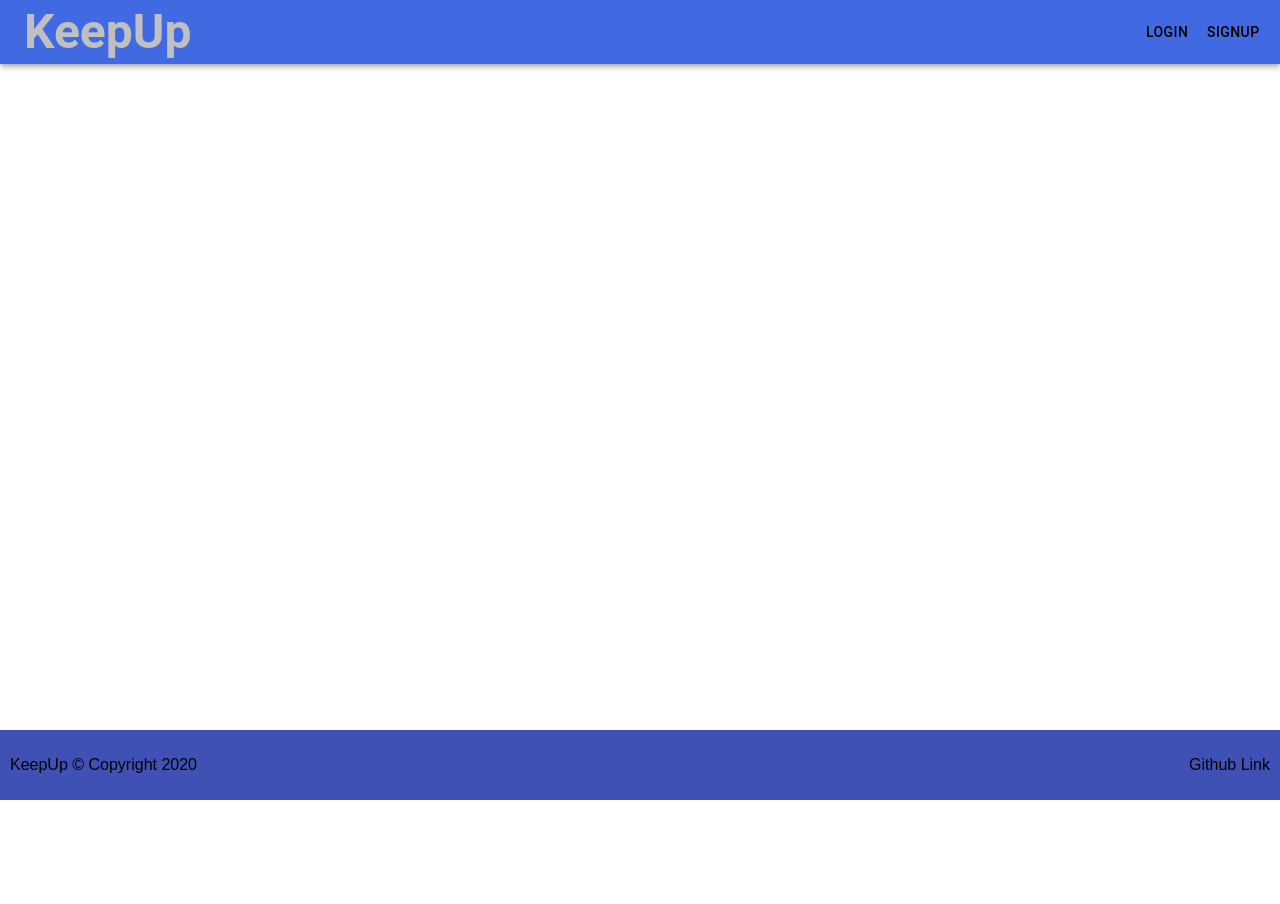
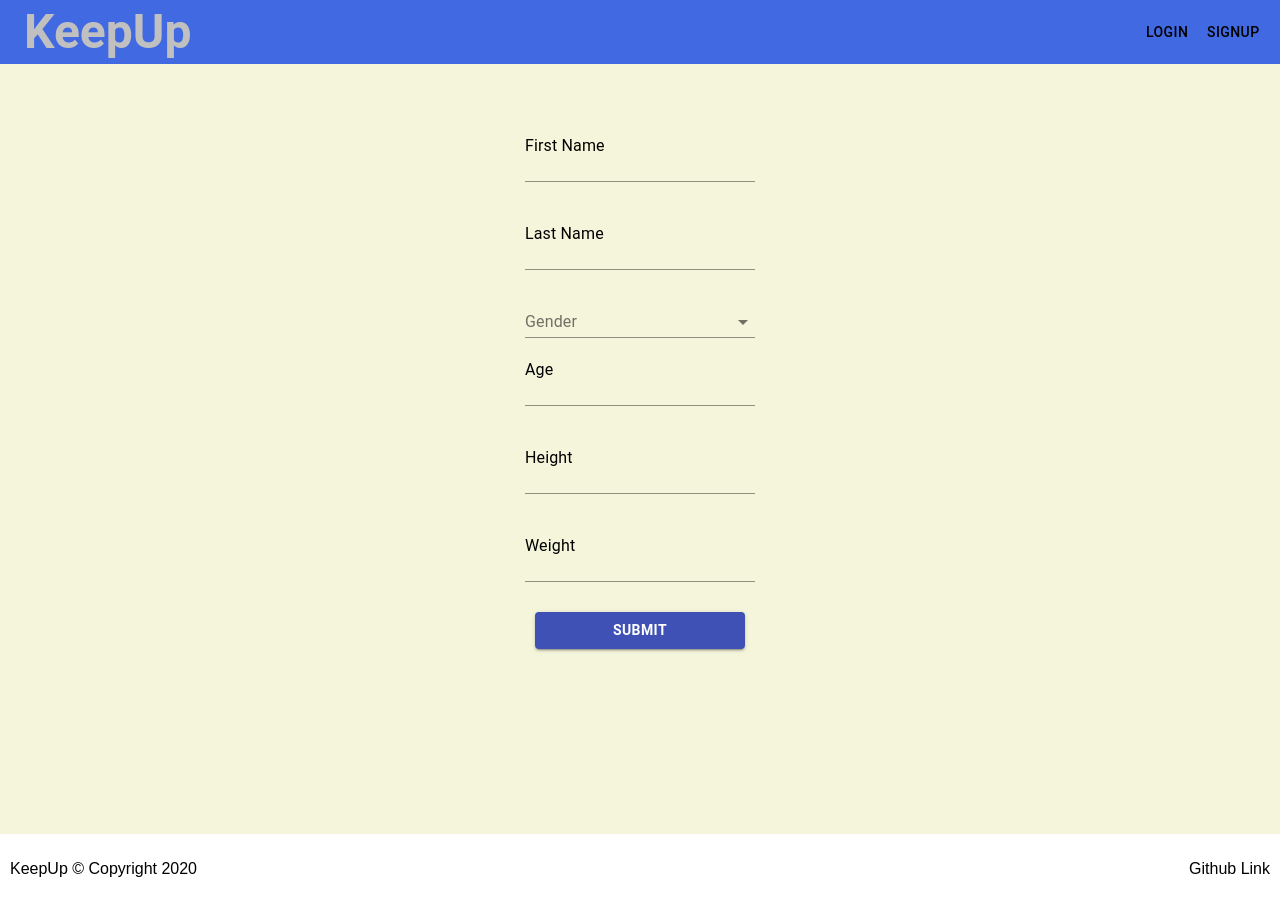
Before and after one commit to FoodieFSA/keepup, a React (Create React App) app: page /user-profile-setup in a window 1280 px wide. Before the commit the page ends 800 px from the top, so only its background shows below. Built offline with nearby package versions, Linux system fonts and the light colour scheme.

Commit message:
continuing to work on profile setup

```diff
--- a/src/Styles/App.css
+++ b/src/Styles/App.css
@@ -57,7 +57,7 @@ body {
   align-items: center;
   justify-content: space-between;
   padding: 10px;
-  background-color: #3f51b5;
+  /* background-color: #3f51b5; */
 }
 
 /* Form */
@@ -84,3 +84,28 @@ body {
   font-weight: bold;
   margin: 30px;
 }
+
+/* user profile page */
+
+#user-profile-page {
+  min-height: 85vh;
+  padding: 20px;
+  /* background-image: url('http://www.maurilioamorim.com/wp-content/uploads/2011/05/fitness.jpg');
+  background-position: center;
+  background-repeat: no-repeat;
+  background-size: cover; */
+}
+
+/* #user-profile-page::before {
+  position: absolute;
+  text-align: none;
+  content: '';
+  z-index: -1;
+  height: 50vh;
+  background-image: url('http://www.maurilioamorim.com/wp-content/uploads/2011/05/fitness.jpg');
+  background-repeat: no-repeat;
+} */
+
+.user-profile-info {
+  margin: 20px;
+}
--- a/src/pages/SignUp.js
+++ b/src/pages/SignUp.js
@@ -2,7 +2,9 @@ import * as Yup from 'yup'
 import BaseForm from '../Components/BaseForm'
 import AppTextField from '../Components/AppTextField'
 
-export default () => {
+import { withRouter } from 'react-router-dom'
+
+const SignUp = ({ history }) => {
   const ValidationSchema = Yup.object({
     firstName: Yup.string()
       .max(15, 'Must be 15 characters or less')
@@ -25,11 +27,14 @@ export default () => {
   // TODO after user submit the form, run this function
   const finalCommand = () => {
     console.log('hello')
+
+    // redirect to setup page
+    history.push('/user-profile-setup')
   }
 
   return (
-    <div className='form-page'>
-      <div className='form-title'>Create an account</div>
+    <div className="form-page">
+      <div className="form-title">Create an account</div>
       <BaseForm
         initialValues={{ firstName: '', lastName: '', email: '', password: '' }}
         validationSchema={ValidationSchema}
@@ -44,33 +49,33 @@ export default () => {
           }
         }
         finalCommand={finalCommand}
-        buttonText='Sign Up'
+        buttonText="Sign Up"
       >
         {(formProps) => (
           <>
             <AppTextField
               {...formProps}
-              label='First Name'
-              type='text'
-              name='firstName'
+              label="First Name"
+              type="text"
+              name="firstName"
             />
             <AppTextField
               {...formProps}
-              label='Last Name'
-              type='text'
-              name='lastName'
+              label="Last Name"
+              type="text"
+              name="lastName"
             />
             <AppTextField
               {...formProps}
-              label='Email'
-              type='email'
-              name='email'
+              label="Email"
+              type="email"
+              name="email"
             />
             <AppTextField
               {...formProps}
-              label='Password'
-              type='password'
-              name='password'
+              label="Password"
+              type="password"
+              name="password"
             />
           </>
         )}
@@ -78,3 +83,5 @@ export default () => {
     </div>
   )
 }
+
+export default withRouter(SignUp)
--- a/src/pages/UserProfile.js
+++ b/src/pages/UserProfile.js
@@ -1,98 +1,44 @@
-import * as Yup from 'yup'
-import BaseForm from '../Components/BaseForm'
-import AppTextField from '../Components/AppTextField'
+// import {useState} from 'react'
 
 function UserProfile () {
-  /*
-  firstname
-  lastname
-  gender
-  age
-  height
-  weight
+  // let [myProfile, setMyProfile] = useState({})
+  // let [firstName, setFirstName] = useState('')
+  // let [lastName, setLastName] = useState('')
+  // let [age, setAge] = useState(0)
+  // let [height, setHeight] = useState('')
+  // let [weight, setWeight] = useState('')
 
-  */
-  const ValidationSchema = Yup.object({
-    firstName: Yup.string()
-      .max(15, 'Must be 15 characters or less')
-      .required()
-      .label('First Name'),
-    lastName: Yup.string()
-      .max(20, 'Must be 20 characters or less')
-      .required()
-      .label('Last Name'),
-    gender: Yup.mixed()
-      .oneOf(['Male', 'Female', 'Prefer not to say'])
-      .required()
-      .label('Gender'),
-    age: Yup.number().required().label('Age'),
-    height: Yup.number().required().label('Height'),
-    weight: Yup.number().required().label('Weight')
-  })
+  // TODO: back-end call to retrieve user data from the db (axios?)
 
-  // TODO after user submit the form, run this function
-  const finalCommand = () => {
-    console.log('hello')
-  }
-
-  // TODO: decide if we should have password, address, exp level field
   return (
-    <div id="user-profile-page" className="form-page">
-      <BaseForm
-        initialValues={{
-          firstName: '',
-          lastName: '',
-          gender: '',
-          age: '',
-          height: '',
-          weight: ''
-        }}
-        validationSchema={ValidationSchema}
-        fastValidation
-        externalApi={
-          {
-            // TODO: add the API call for submitting log-in credentials
-          }
-        }
-        finalCommand={finalCommand}
-        buttonText="Submit"
-      >
-        {(formProps) => (
-          <>
-            <AppTextField
-              {...formProps}
-              label="First Name"
-              type="text"
-              name="firstName"
-            />
-            <AppTextField
-              {...formProps}
-              label="Last Name"
-              type="text"
-              name="lastName"
-            />
-            <AppTextField
-              {...formProps}
-              label="Gender"
-              type="gender"
-              name="gender"
-            />
-            <AppTextField {...formProps} label="Age" type="age" name="age" />
-            <AppTextField
-              {...formProps}
-              label="Height"
-              type="height"
-              name="height"
-            />
-            <AppTextField
-              {...formProps}
-              label="Weight"
-              type="weight"
-              name="weight"
-            />
-          </>
-        )}
-      </BaseForm>
+    <div id="user-profile-page">
+      <div>
+        <h1> My Profile Page </h1>
+      </div>
+      <div>
+        <img
+          src="https://www.edmundsgovtech.com/wp-content/uploads/2020/01/default-picture_0_0.png"
+          style={{ height: '200px', width: '200px' }}
+        />
+      </div>
+      <div className="user-profile-info">
+        <div>First Name</div>
+      </div>
+      <div className="user-profile-info">
+        <div>Last Name</div>
+      </div>
+      <div className="user-profile-info">
+        <div>Email</div>
+      </div>
+      <div className="user-profile-info">
+        <div>Age / DOB</div>
+      </div>
+      <div className="user-profile-info">
+        <div>Height</div>
+      </div>
+      <div className="user-profile-info">
+        <div>Weight</div>
+      </div>
     </div>
   )
 }
--- /dev/null
+++ b/src/pages/UserProfileForm.js
@@ -0,0 +1,119 @@
+import * as Yup from 'yup'
+import BaseForm from '../Components/BaseForm'
+import AppTextField from '../Components/AppTextField'
+import { FormControl, Select, InputLabel } from '@material-ui/core'
+
+function UserProfileForm () {
+  /*
+  firstname
+  lastname
+  gender
+  age
+  height
+  weight
+  */
+  const ValidationSchema = Yup.object({
+    firstName: Yup.string()
+      .max(15, 'Must be 15 characters or less')
+      .required()
+      .label('First Name'),
+    lastName: Yup.string()
+      .max(20, 'Must be 20 characters or less')
+      .required()
+      .label('Last Name'),
+    gender: Yup.mixed()
+      .oneOf(['Male', 'Female', 'Prefer not to say'])
+      .required()
+      .label('Gender'),
+    age: Yup.number().required().label('Age'),
+    height: Yup.number().required().label('Height'),
+    weight: Yup.number().required().label('Weight')
+  })
+
+  // TODO after user submit the form, run this function
+  const finalCommand = () => {
+    console.log('hello')
+  }
+
+  // TODO: decide if we should have password, address, exp level field
+  return (
+    <div id="user-profile-form" className="form-page">
+      <BaseForm
+        initialValues={{
+          firstName: '',
+          lastName: '',
+          gender: '',
+          age: '',
+          height: '',
+          weight: ''
+        }}
+        validationSchema={ValidationSchema}
+        fastValidation
+        externalApi={
+          {
+            // TODO: add the API call for submitting log-in credentials
+          }
+        }
+        finalCommand={finalCommand}
+        buttonText="Submit"
+      >
+        {(formProps) => (
+          <>
+            <AppTextField
+              {...formProps}
+              label="First Name"
+              type="text"
+              name="firstName"
+            />
+            <AppTextField
+              {...formProps}
+              label="Last Name"
+              type="text"
+              name="lastName"
+            />
+            <FormControl>
+              <InputLabel htmlFor="age-native-simple">Gender</InputLabel>
+              <Select
+                native
+                inputProps={{
+                  name: 'gender',
+                  id: 'gender-native-simple'
+                }}
+                // TODO: Need to change color from grey to black
+              >
+                <option aria-label="None" value="" />
+                <option value="Male">Male</option>
+                <option value="Female">Female</option>
+                <option value="Prefer not to say">Prefer not to say</option>
+              </Select>
+            </FormControl>
+
+            <AppTextField
+              {...formProps}
+              // not sure if we are doing age groups
+              label="Age"
+              type="age"
+              name="age"
+            />
+            <AppTextField
+              {...formProps}
+              // height ranges? or options
+              label="Height"
+              type="height"
+              name="height"
+            />
+            <AppTextField
+              {...formProps}
+              // weight ranges or options?
+              label="Weight"
+              type="weight"
+              name="weight"
+            />
+          </>
+        )}
+      </BaseForm>
+    </div>
+  )
+}
+
+export default UserProfileForm
--- a/src/pages/index.js
+++ b/src/pages/index.js
@@ -2,5 +2,6 @@ import Home from './Home'
 import LogIn from './LogIn'
 import SignUp from './SignUp'
 import UserProfile from './UserProfile'
+import UserProfileForm from './UserProfileForm'
 
-export { Home, LogIn, SignUp, UserProfile }
+export { Home, LogIn, SignUp, UserProfile, UserProfileForm }
--- a/src/routes.js
+++ b/src/routes.js
@@ -1,9 +1,10 @@
 import { Route, Switch } from 'react-router-dom'
-import { SignUp, LogIn, Home, UserProfile } from './pages'
+import { SignUp, LogIn, Home, UserProfile, UserProfileForm } from './pages'
 
 function Router () {
   return (
     <Switch>
+      <Route path="/user-profile-setup" component={UserProfileForm} />
       <Route path="/user-profile" component={UserProfile} />
       <Route path="/signup" component={SignUp} />
       <Route path="/login" component={LogIn} />
```
